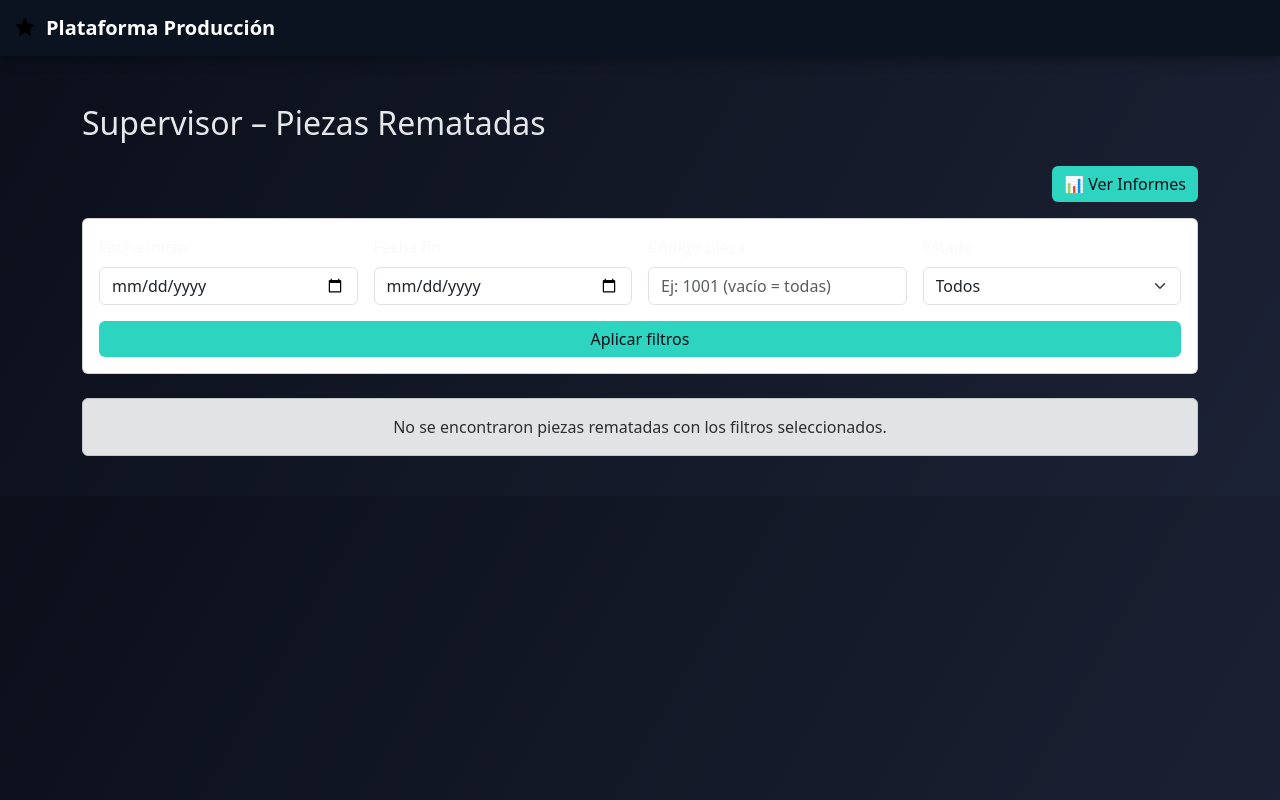
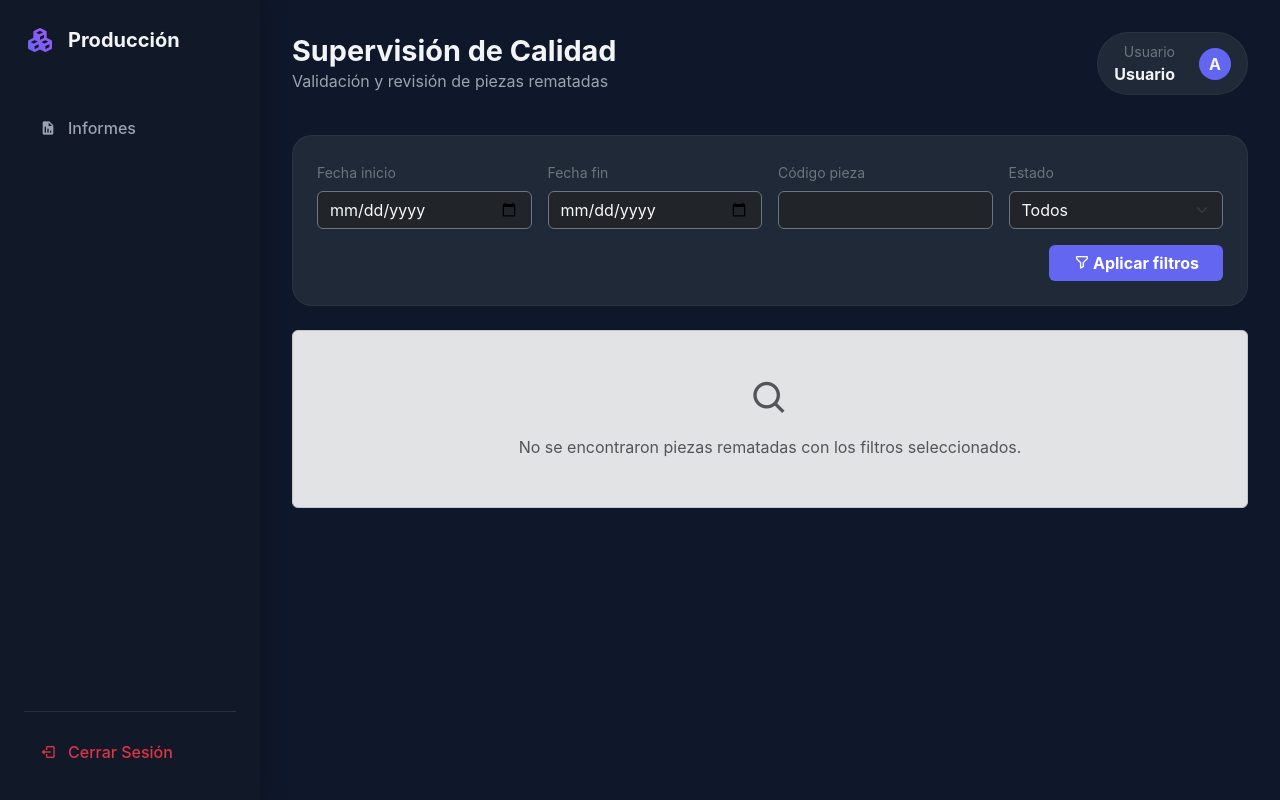
Before and after one commit to axiliarmus/proyecto_produccion, a Flask app: template templates/supervisor.html in a window 1280 px wide. Run offline with Flask 3, Linux system fonts and the light colour scheme; the template is opened without the code that fills it, so the values that code supplies are empty.

Commit message:
vfinalpick1.4

```diff
--- a/templates/admin_layout.html
+++ b/templates/admin_layout.html
@@ -65,7 +65,7 @@
             </li>
             {% endif %}
 
-            {% if session.get('role') in ['administrador', 'soporte', 'supervisor'] %}
+            {% if session.get('role') in ['administrador', 'soporte'] %}
             <li>
                 <a href="{{ url_for('admin_archivados_menu') }}" class="nav-link {% if 'archivada' in request.endpoint or 'archivados' in request.endpoint %}active{% endif %}">
                     <i class='bx bxs-archive-in'></i> Archivados
--- a/templates/supervisor.html
+++ b/templates/supervisor.html
@@ -1,40 +1,34 @@
-{% extends 'base.html' %}
-{% block title %}Supervisor{% endblock %}
+{% extends 'admin_layout.html' %}
+
+{% block title %}Panel Supervisor{% endblock %}
+{% block header_title %}Supervisión de Calidad{% endblock %}
+{% block header_subtitle %}Validación y revisión de piezas rematadas{% endblock %}
 
 {% block content %}
 
-<h2 class="mb-4">Supervisor – Piezas Rematadas</h2>
-
-<!-- ============= BOTÓN PARA IR A INFORMES ================= -->
-<div class="mb-3 text-end">
-  <a href="{{ url_for('supervisor_informes') }}" class="btn btn-accent">
-    📊 Ver Informes
-  </a>
-</div>
-
 <!-- ================= FILTROS ================= -->
-<div class="card mb-4">
+<div class="admin-card mb-4">
   <div class="card-body">
-    <form method="POST" class="row g-3">
+    <form method="POST" class="row g-3 align-items-end">
 
       <div class="col-md-3">
-        <label class="form-label text-light">Fecha inicio</label>
-        <input type="date" name="fecha_inicio" value="{{ fecha_inicio }}" class="form-control">
+        <label class="form-label text-secondary small">Fecha inicio</label>
+        <input type="date" name="fecha_inicio" value="{{ fecha_inicio }}" class="form-control bg-dark text-light border-secondary">
       </div>
 
       <div class="col-md-3">
-        <label class="form-label text-light">Fecha fin</label>
-        <input type="date" name="fecha_fin" value="{{ fecha_fin }}" class="form-control">
+        <label class="form-label text-secondary small">Fecha fin</label>
+        <input type="date" name="fecha_fin" value="{{ fecha_fin }}" class="form-control bg-dark text-light border-secondary">
       </div>
 
       <div class="col-md-3">
-        <label class="form-label text-light">Código pieza</label>
-        <input type="text" name="codigo" value="{{ codigo or '' }}" class="form-control" placeholder="Ej: 1001 (vacío = todas)">
+        <label class="form-label text-secondary small">Código pieza</label>
+        <input type="text" name="codigo" value="{{ codigo or '' }}" class="form-control bg-dark text-light border-secondary" placeholder="Ej: 1001...">
       </div>
 
       <div class="col-md-3">
-        <label class="form-label text-light">Estado</label>
-        <select name="estado" class="form-select">
+        <label class="form-label text-secondary small">Estado</label>
+        <select name="estado" class="form-select bg-dark text-light border-secondary">
           <option value="todos" {% if estado_sel=='todos' or not estado_sel %}selected{% endif %}>Todos</option>
           <option value="pendiente" {% if estado_sel=='pendiente' %}selected{% endif %}>Pendiente</option>
           <option value="aprobado" {% if estado_sel=='aprobado' %}selected{% endif %}>Aprobado</option>
@@ -42,8 +36,10 @@
         </select>
       </div>
 
-      <div class="col-md-12">
-        <button class="btn btn-accent w-100">Aplicar filtros</button>
+      <div class="col-md-12 text-end mt-3">
+        <button class="btn btn-accent px-4 fw-bold">
+            <i class='bx bx-filter-alt'></i> Aplicar filtros
+        </button>
       </div>
 
     </form>
@@ -53,10 +49,11 @@
 <!-- ================= TABLA ================= -->
 
 {% if piezas %}
+  <div class="admin-card">
     <div class="table-responsive">
-    <table class="table table-dark table-striped align-middle">
+        <table class="table table-dark table-hover align-middle mb-0" style="background: transparent;">
         <thead>
-        <tr>
+            <tr class="text-secondary small border-bottom border-secondary">
             <th>Fecha</th>
             <th>Operador</th>
             <th>Código</th>
@@ -71,9 +68,9 @@
         <tbody>
         {% for p in piezas %}
             <tr>
-          <td>{{ p.fecha.strftime('%d-%m-%Y %H:%M') }}</td>
-          <td>{{ p.usuario }}</td>
-          <td>{{ p.codigo_pieza }}</td>
+            <td class="text-white">{{ p.fecha.strftime('%d-%m %H:%M') }}</td>
+            <td class="fw-bold text-accent">{{ p.usuario }}</td>
+            <td><span class="badge bg-dark border border-secondary">{{ p.codigo_pieza }}</span></td>
             <td>{{ p.box }}</td>
             <td>{{ p.empresa }}</td>
             <td>{{ p.marco }}</td>
@@ -81,11 +78,11 @@
 
             <td>
                 {% if p.calidad_status == 'aprobado' %}
-              <span class="badge bg-success">Aprobado</span>
+                <span class="badge bg-success bg-opacity-25 text-success border border-success">Aprobado</span>
                 {% elif p.calidad_status == 'rechazado' %}
-              <span class="badge bg-danger">Rechazado</span>
+                <span class="badge bg-danger bg-opacity-25 text-danger border border-danger">Rechazado</span>
                 {% else %}
-              <span class="badge bg-secondary">Pendiente</span>
+                <span class="badge bg-secondary bg-opacity-25 text-secondary border border-secondary">Pendiente</span>
                 {% endif %}
             </td>
 
@@ -94,40 +91,41 @@
 
                 <div class="col-md-6">
                     <input
-                  class="form-control"
+                    class="form-control form-control-sm bg-dark text-light border-secondary"
                     type="number"
                     step="0.01"
                     name="cuerda_interna"
-                  placeholder="Cuerda interna"
+                    placeholder="C. Interna"
                     value="{{ p.cuerda_interna or '' }}">
                 </div>
 
                 <div class="col-md-6">
                     <input
-                  class="form-control"
+                    class="form-control form-control-sm bg-dark text-light border-secondary"
                     type="number"
                     step="0.01"
                     name="cuerda_externa"
-                  placeholder="Cuerda externa"
+                    placeholder="C. Externa"
                     value="{{ p.cuerda_externa or '' }}">
                 </div>
 
-              <div class="col-12 mt-2">
+                <div class="col-12">
                     <textarea
-                  class="form-control"
+                    class="form-control form-control-sm bg-dark text-light border-secondary"
                     name="comentario"
-                  placeholder="Comentario (motivo si se rechaza)">{{ p.comentario_supervisor or '' }}</textarea>
+                    rows="1"
+                    placeholder="Comentario...">{{ p.comentario_supervisor or '' }}</textarea>
                 </div>
 
-              <div class="col-md-6 mt-2">
-                <button name="decision" value="aprobado" class="btn btn-success w-100">
-                  ✔ Aprobar / Actualizar
+                <div class="col-md-6">
+                    <button name="decision" value="aprobado" class="btn btn-sm btn-success w-100 d-flex align-items-center justify-content-center gap-1">
+                    <i class='bx bx-check'></i> Aprobar
                     </button>
                 </div>
 
-              <div class="col-md-6 mt-2">
-                <button name="decision" value="rechazado" class="btn btn-danger w-100">
-                  ✖ Rechazar / Actualizar
+                <div class="col-md-6">
+                    <button name="decision" value="rechazado" class="btn btn-sm btn-danger w-100 d-flex align-items-center justify-content-center gap-1">
+                    <i class='bx bx-x'></i> Rechazar
                     </button>
                 </div>
 
@@ -138,9 +136,11 @@
         </tbody>
         </table>
     </div>
+  </div>
 {% else %}
-  <div class="alert alert-secondary text-center">
-    No se encontraron piezas rematadas con los filtros seleccionados.
+  <div class="alert alert-secondary text-center py-5">
+    <i class='bx bx-search fs-1 mb-3 text-muted'></i>
+    <p class="mb-0 text-muted">No se encontraron piezas rematadas con los filtros seleccionados.</p>
   </div>
 {% endif %}
 
```
Lines whose indentation alone changed are shown as unchanged.
